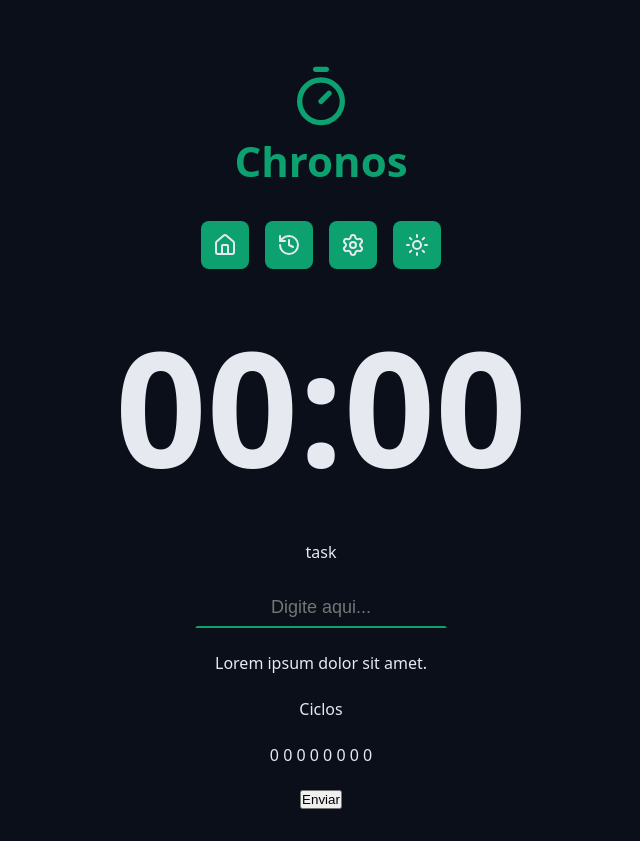
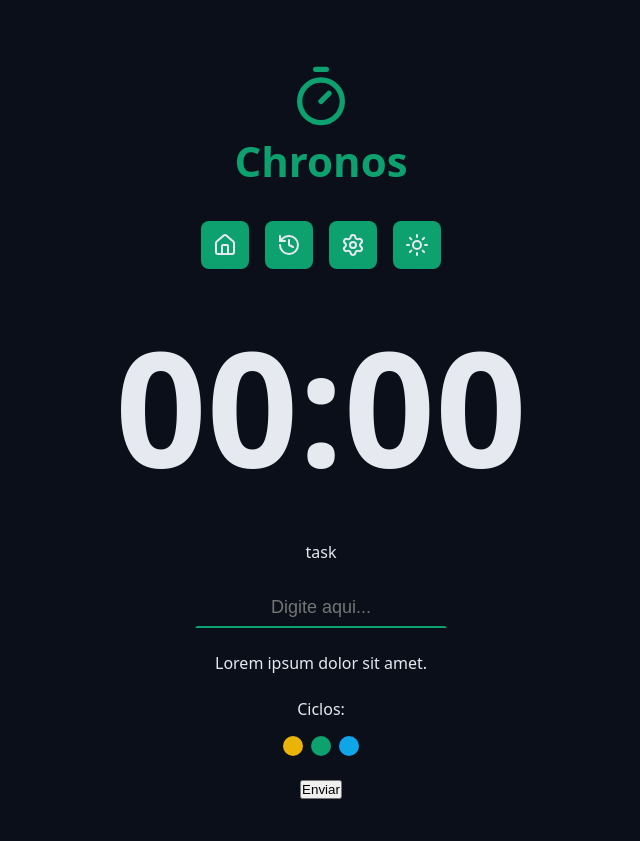
Before and after one commit to EduTiyo/chronos-pomodoro, a React (Vite) app: page / in a window 1280 px wide. Shown: the whole page, without its empty margins (319-959 px from the left). Built offline with nearby package versions, Linux system fonts and the light colour scheme.

Commit message:
feat: cycles component

```diff
--- a/src/App.tsx
+++ b/src/App.tsx
@@ -6,6 +6,7 @@
 import Menu from "./components/Menu";
 import CountDown from "./components/CountDown";
 import DefaultInput from "./components/DefaultInput";
+import Cycles from "./components/Cycles";
 
 const App = () => {
   return (
@@ -38,8 +39,7 @@
           </div>
 
           <div className="formRow">
-            <p>Ciclos</p>
-            <p>0 0 0 0 0 0 0 0</p>
+            <Cycles />
           </div>
 
           <div className="formRow">
--- /dev/null
+++ b/src/components/Cycles/index.tsx
@@ -0,0 +1,17 @@
+import styles from "./styles.module.css";
+
+const Cycles = () => {
+  return (
+    <div className={styles.cycles}>
+      <span>Ciclos:</span>
+
+      <div className={styles.cycleDots}>
+        <span className={`${styles.cycleDot} ${styles.workTime}`}></span>
+        <span className={`${styles.cycleDot} ${styles.shortBreakTime}`}></span>
+        <span className={`${styles.cycleDot} ${styles.longBreakTime}`}></span>
+      </div>
+    </div>
+  );
+};
+
+export default Cycles;
--- /dev/null
+++ b/src/components/Cycles/styles.module.css
@@ -0,0 +1,31 @@
+.cycles {
+  display: flex;
+  flex-direction: column;
+  text-align: center;
+  justify-content: center;
+  gap: 1.6rem;
+}
+
+.cycleDots {
+  display: flex;
+  gap: 0.8rem;
+}
+
+.cycleDot {
+  width: 2rem;
+  height: 2rem;
+  background-color: var(--primary);
+  border-radius: 50%;
+}
+
+.workTime {
+  background: var(--warning);
+}
+
+.shortBreakTime {
+  background: var(--primary);
+}
+
+.longBreakTime {
+  background: var(--info);
+}
```
